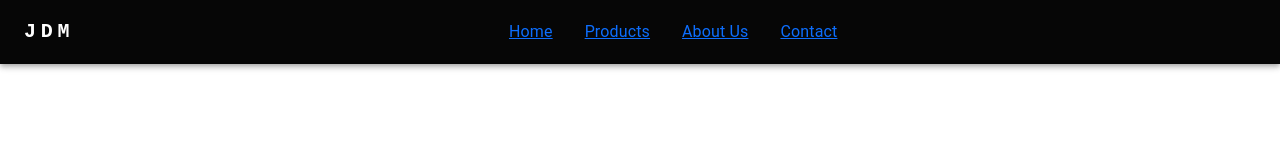
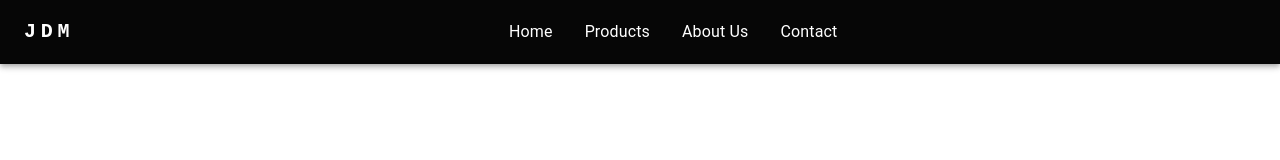
Before and after one commit to samkcrespo/auto-sales-site, a React (Create React App) app in the folder client/: page / in a window 1280 px wide. Shown: the top 160 px of the page. Built offline with nearby package versions, Linux system fonts and the light colour scheme.

Commit message:
clean up navbar links

```diff
--- a/client/package.json
+++ b/client/package.json
@@ -10,6 +10,7 @@
     "@emotion/react": "^11.10.6",
     "@emotion/styled": "^11.10.6",
     "@fontsource/roboto": "^4.5.8",
+    "@material-ui/core": "^4.12.4",
     "@mui/icons-material": "^5.11.11",
     "@mui/material": "^5.11.14",
     "@mui/styles": "^5.11.13",
--- a/client/src/components/Nav.js
+++ b/client/src/components/Nav.js
@@ -86,24 +86,24 @@ function ResponsiveAppBar() {
               }}
             >
                 <MenuItem key="" onClick={handleCloseNavMenu}>
-                  <NavLink to="/">
+                  <NavLink to="/" style={{ textDecoration: 'none'}}>
                   <Typography textAlign="center">Home</Typography>
                   </NavLink>
                 </MenuItem>
                  <MenuItem key="" onClick={handleCloseNavMenu}>
-                  <NavLink to="/products">
+                  <NavLink to="/products" style={{ textDecoration: 'none' }}>
                  <Typography textAlign="center">Products</Typography>
                  </NavLink>
                </MenuItem>
 
                 <MenuItem key="" onClick={handleCloseNavMenu}>
-                <NavLink to="/about">
+                <NavLink to="/about" style={{ textDecoration: 'none'  }}>
                 <Typography textAlign="center">About Us</Typography>
                 </NavLink>
 
               </MenuItem>
                <MenuItem key="" onClick={handleCloseNavMenu}>
-                <NavLink to="/contact">
+                <NavLink to="/contact" style={{ textDecoration: 'none'}}>
                <Typography textAlign="center">Contact</Typography>
                </NavLink>
              </MenuItem>
@@ -132,24 +132,24 @@ function ResponsiveAppBar() {
 
 
           <MenuItem key="" onClick={handleCloseNavMenu}>
-                  <NavLink to="/">
+                  <NavLink to="/" style={{ textDecoration: 'none', color: 'white' }}>
                   <Typography textAlign="center">Home</Typography>
                   </NavLink>
                 </MenuItem>
                  <MenuItem key="" onClick={handleCloseNavMenu}>
-                  <NavLink to="/products">
+                  <NavLink to="/products" style={{ textDecoration: 'none', color: 'white' }}>
                  <Typography textAlign="center">Products</Typography>
                  </NavLink>
                </MenuItem>
 
                 <MenuItem key="" onClick={handleCloseNavMenu}>
-                <NavLink to="/about">
+                <NavLink to="/about" style={{ textDecoration: 'none', color: 'white' }}>
                 <Typography textAlign="center">About Us</Typography>
                 </NavLink>
 
               </MenuItem>
                <MenuItem key="" onClick={handleCloseNavMenu}>
-                <NavLink to="/contact">
+                <NavLink to="/contact" style={{ textDecoration: 'none', color: 'white' }}>
                <Typography textAlign="center">Contact</Typography>
                </NavLink>
              </MenuItem>
```
Also changed, not shown: 1 other file (tests, documents, lock files or other folders).
